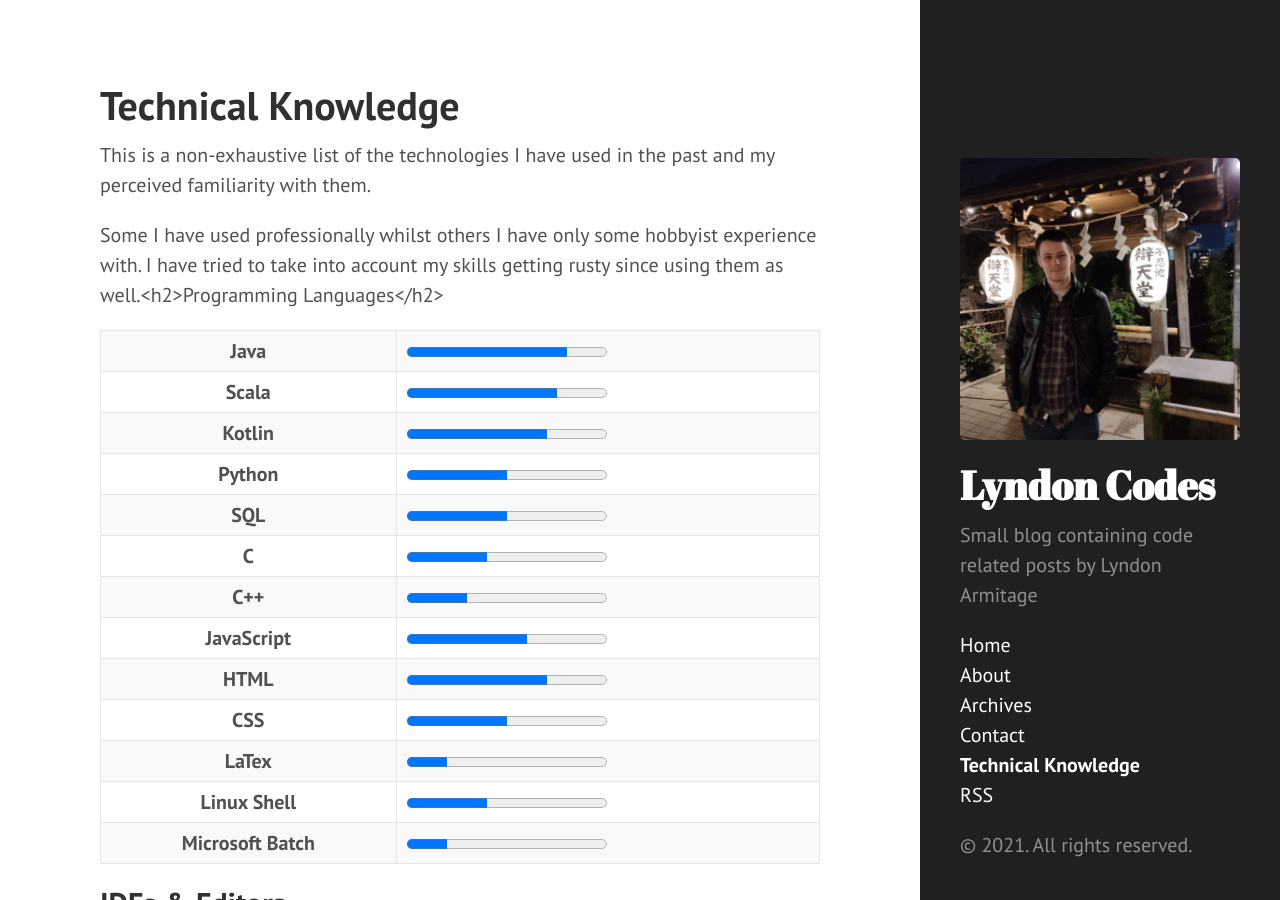
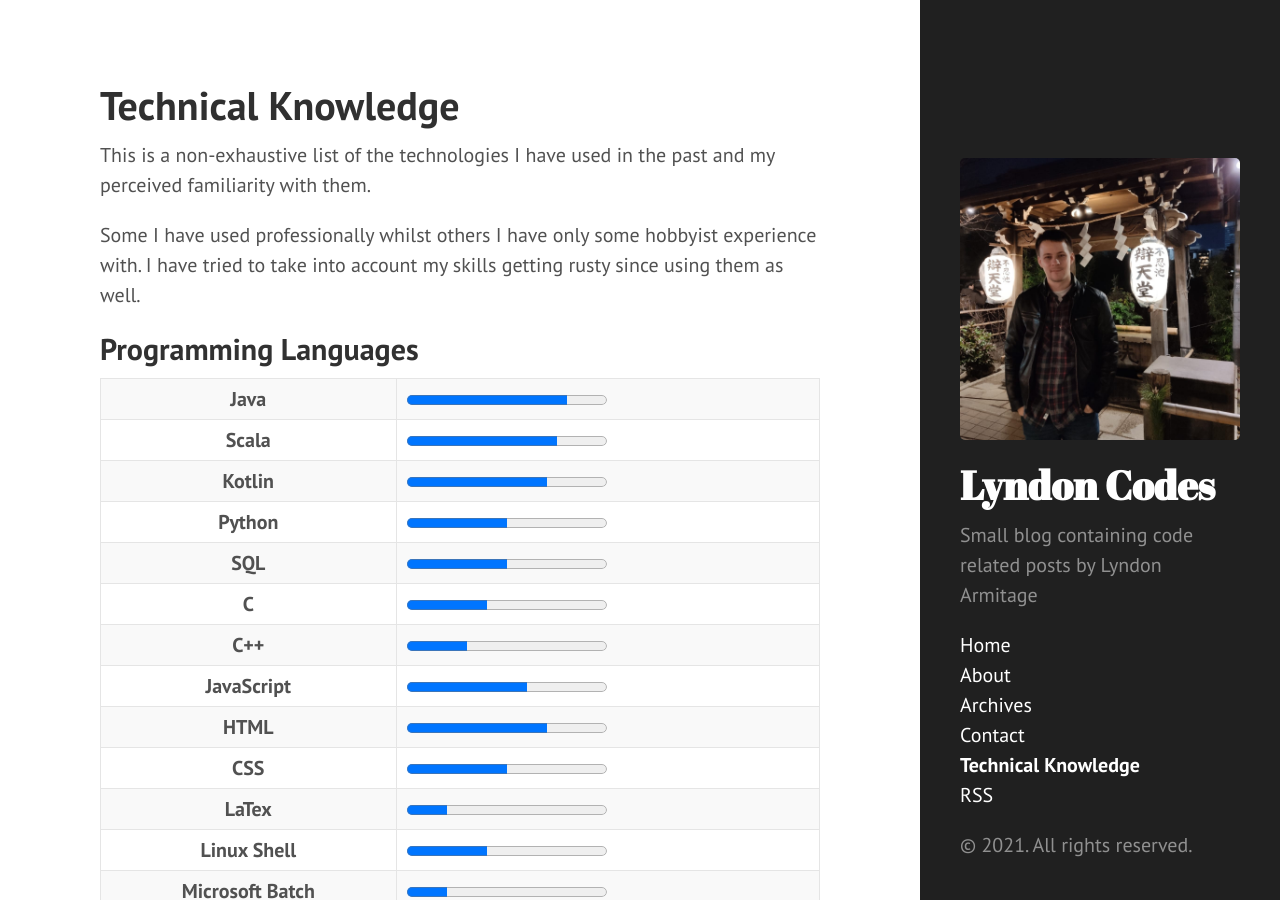
Before and after one commit to LyndonArmitage/lyndonarmitage.github.io, a Jekyll site: the page built from tech.md, in a window 1280 px wide and 900 px high. Built offline with Jekyll 4.4.1, drawn with Linux system fonts in a browser that asks for light colours; nearby versions of some CDN libraries.

Commit message:
Fix tech.md first heading not working

```diff
--- a/tech.md
+++ b/tech.md
@@ -10,7 +10,7 @@ Some I have used professionally whilst others I have only some hobbyist
 experience with. I have tried to take into account my skills getting rusty
 since using them as well.
 
-{%- for category in site.data.tech -%}
+{% for category in site.data.tech %}
   {%- assign category_name = category[0] -%}
   {%- assign category_data = category[1] -%}
   <h2>{{ category_name }}</h2>
```
